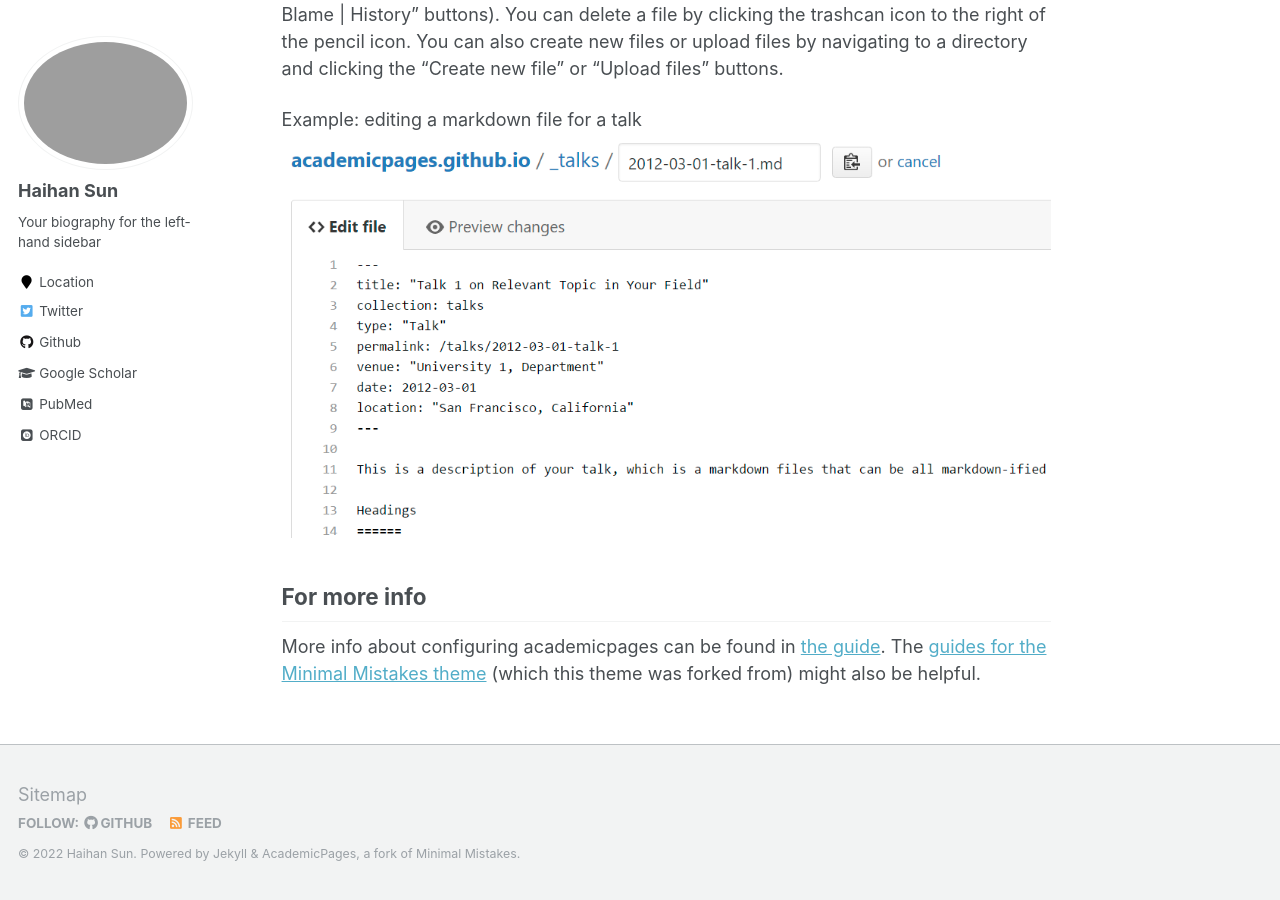
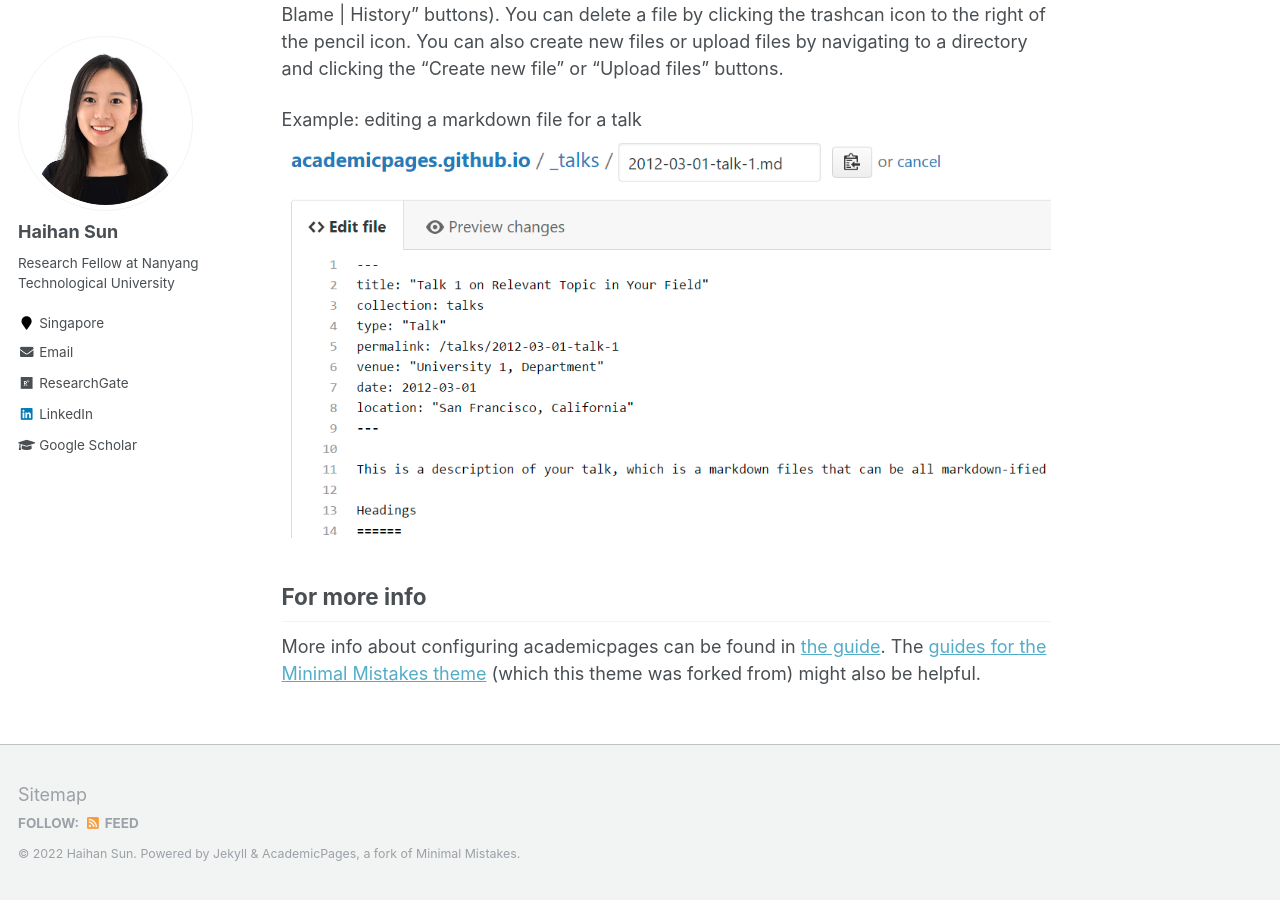
Before and after one commit to Haihan-Sun/Haihan-Sun.github.io, a Jekyll site: the page built from _pages/about.md, in a window 1280 px wide and 900 px high, scrolled down 2463 px. Built offline with Jekyll 4.4.1, drawn with Linux system fonts in a browser that asks for light colours; some web fonts are replaced.

Commit message:
Update _config.yml

```diff
--- a/_config.yml
+++ b/_config.yml
@@ -81,14 +81,14 @@ analytics:
 # Site Author
 author:
   name             : "Haihan Sun"
-  avatar           : "profile.png"
-  bio              : "Your biography for the left-hand sidebar"
-  location         : "Location"
+  avatar           : "photo_HHS.png"
+  bio              : "Research Fellow at Nanyang Technological University"
+  location         : "Singapore"
   employer         :
-  pubmed           : "https://www.ncbi.nlm.nih.gov/pubmed/?term=john+snow"
-  googlescholar    : "http://yourfullgooglescholarurl.com"
-  email            :
-  researchgate     :  # example: "https://www.researchgate.net/profile/yourprofile"
+  pubmed           :
+  googlescholar    : "https://scholar.google.com/citations?user=167q3hEAAAAJ&hl=en"
+  email            : "Haihan.Sun [at] ntu.edu.sg"
+  researchgate     : "https://www.researchgate.net/profile/Haihan-Sun"
   uri              :
   bitbucket        :
   codepen          :
@@ -96,20 +96,20 @@ author:
   flickr           :
   facebook         :
   foursquare       :
-  github           : "academicpages"
+  github           :
   google_plus      :
   keybase          :
   instagram        :
   impactstory      : #"https://profiles.impactstory.org/u/xxxx-xxxx-xxxx-xxxx"
   lastfm           :
-  linkedin         :
-  orcid            : "http://orcid.org/yourorcidurl"
+  linkedin         : "https://www.linkedin.com/in/haihan-sun/"
+  orcid            :
   pinterest        :
   soundcloud       :
   stackoverflow    : # http://stackoverflow.com/users/123456/username
   steam            :
   tumblr           :
-  twitter          : "replacethistwitterhandle"
+  twitter          : #"replacethistwitterhandle"
   vine             :
   weibo            :
   xing             :
```
